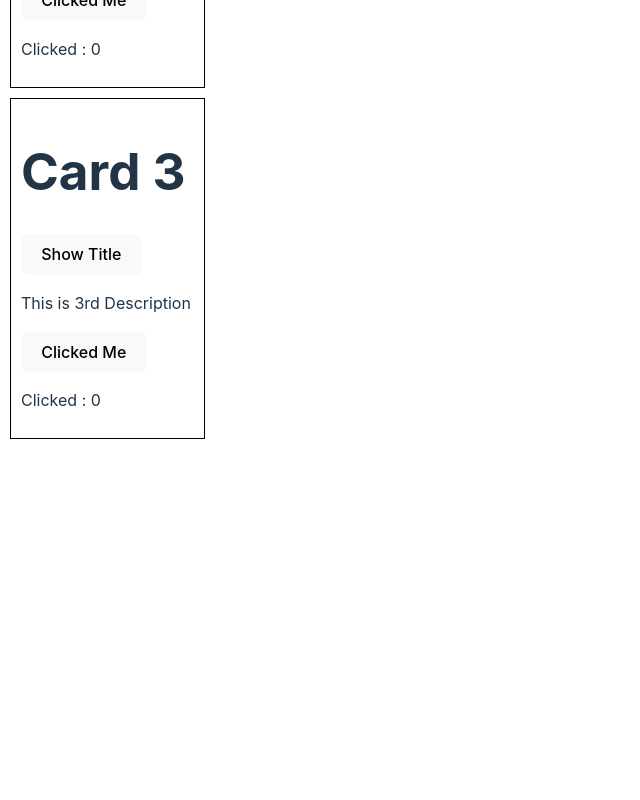
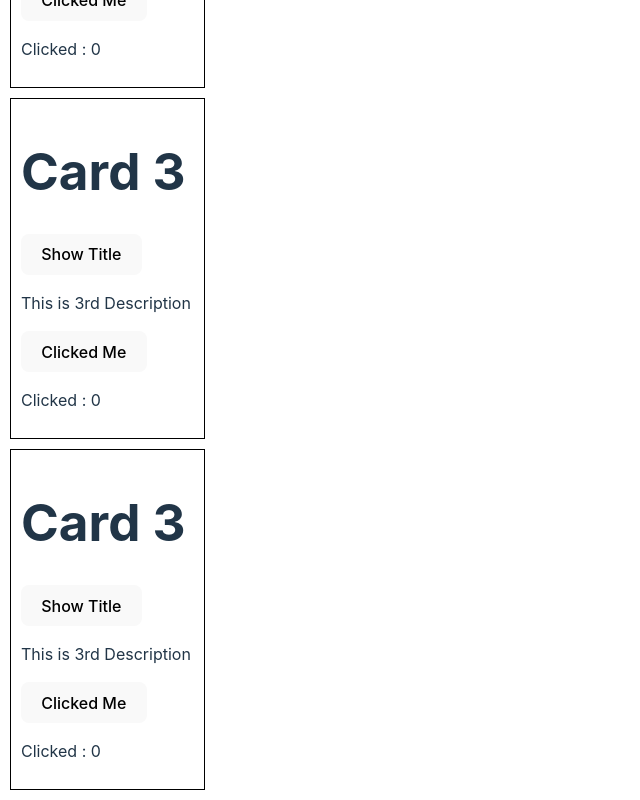
Before and after one commit to umeroro/React-JS-Projects, a React (Vite) app in the folder practice-app/: page / in a window 1280 px wide. Shown: the part 966-1766 px from the top of the page, without its empty margins (0-640 px from the left). Before the commit the page ends 1415 px from the top, so only its background shows below. Built offline with nearby package versions, Linux system fonts and the light colour scheme.

Commit message:
practice-app

```diff
--- a/practice-app/src/App.jsx
+++ b/practice-app/src/App.jsx
@@ -5,6 +5,7 @@ function App() {
   const cardData = [
     { title: "Card 1", description: "This is 1st Description" },
     { title: "Card 2", description: "This is 2nd Description" },
+    { title: "Card 3", description: "This is 3rd Description" },
     { title: "Card 3", description: "This is 3rd Description" },
     { title: "Card 3", description: "This is 3rd Description" },
   ];
```
